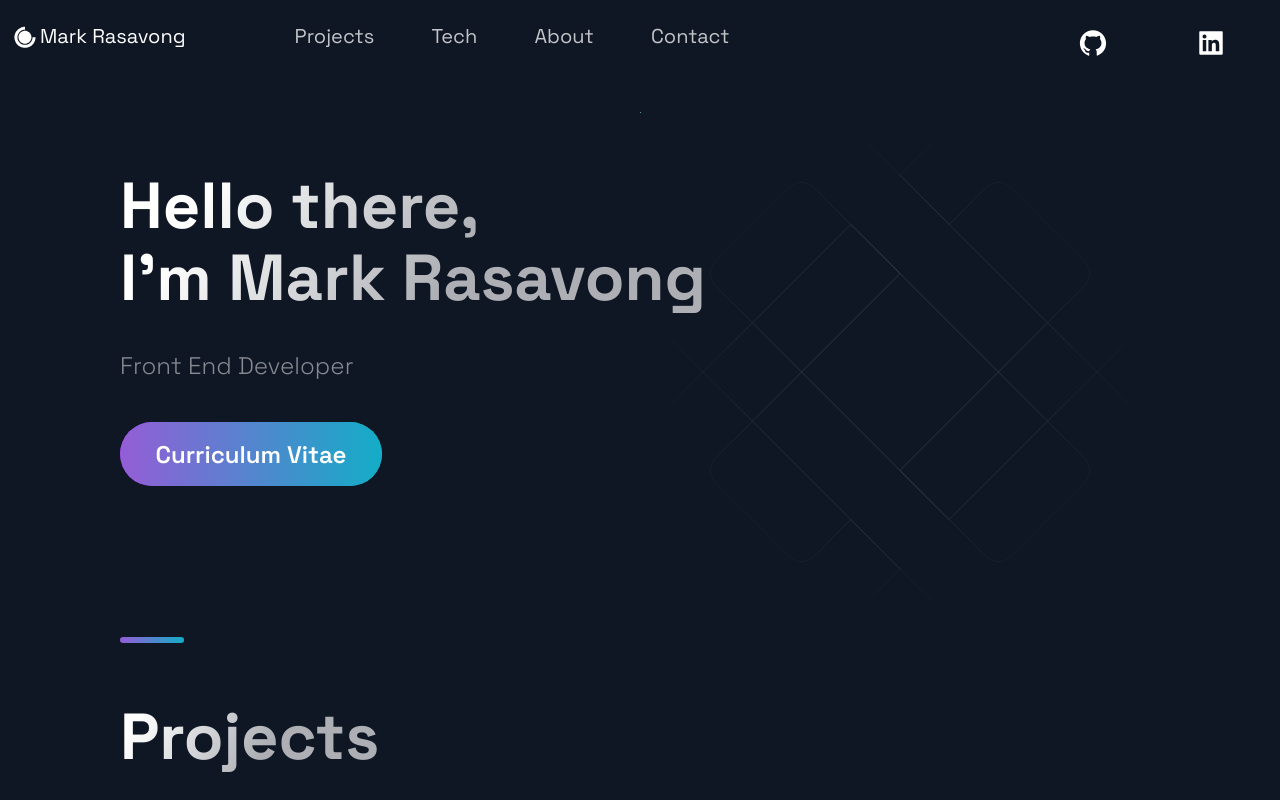
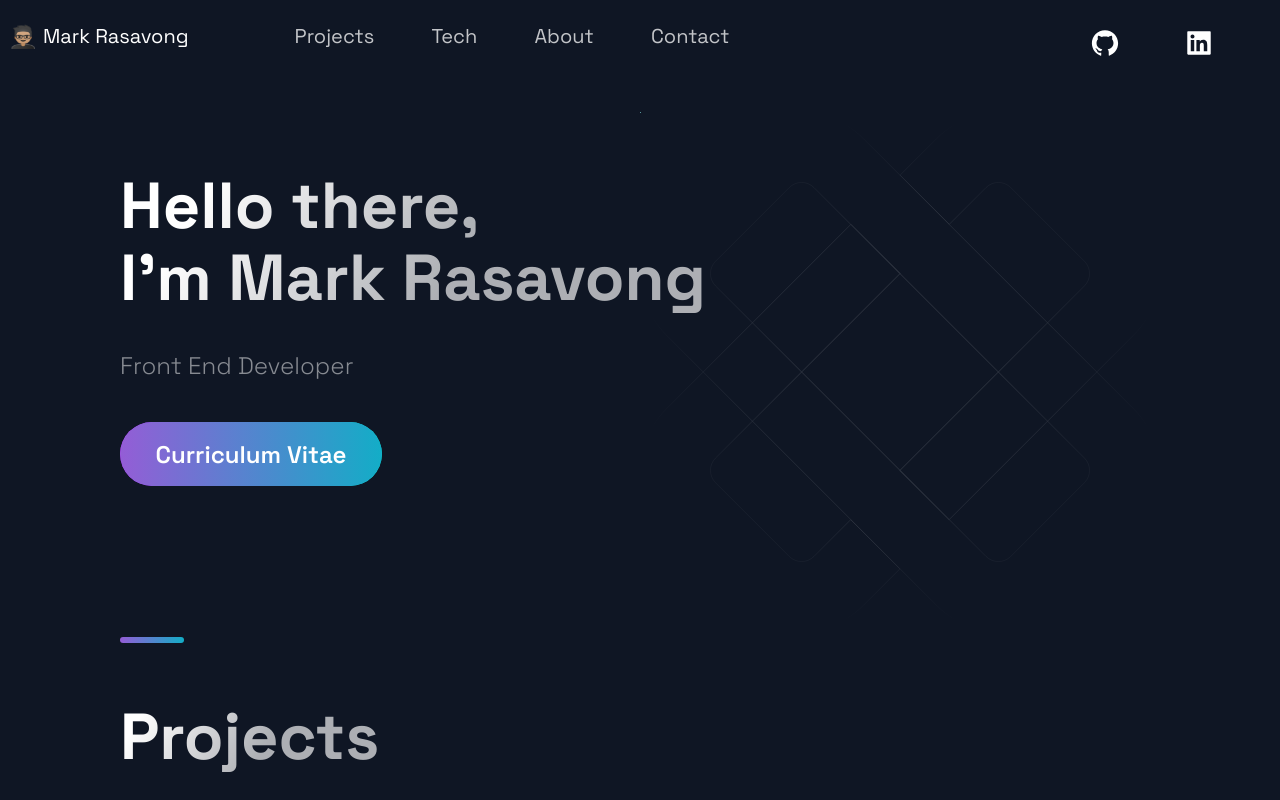
Before and after one commit to drazomo/marksCurriculumVitae, a Next.js app: page / in a window 1280 px wide. Shown: the top 800 px of the page. Built offline with nearby package versions, Linux system fonts and the light colour scheme.

Commit message:
style: adjustments at header and footer

```diff
--- a/src/components/Footer/Footer.styled.ts
+++ b/src/components/Footer/Footer.styled.ts
@@ -55,7 +55,6 @@ export const SocialIconsContainer = styled.div`
 	@media ${(props) => props.theme.breakpoints.sm} {
 		display: flex;
 		width: 100%;
-		flex-direction: column;
 	}
 `
 
--- a/src/components/Footer/index.tsx
+++ b/src/components/Footer/index.tsx
@@ -14,7 +14,7 @@ import {
 } from './Footer.styled'
 
 const Footer = () => (
-	<FooterWrapper>
+	<FooterWrapper id="contact">
 		<LinkList>
 			<LinkColumn>
 				<LinkTitle>Call</LinkTitle>
--- a/src/components/Header/Header.styled.ts
+++ b/src/components/Header/Header.styled.ts
@@ -44,7 +44,7 @@ export const Div2 = styled.div`
 export const Div3 = styled.div`
 	grid-area: 1 / 5 / 2 / 6;
 	display: flex;
-	justify-content: space-around;
+	justify-content: space-evenly;
 	align-items: center;
 
 	@media ${(props) => props.theme.breakpoints.sm} {
@@ -132,3 +132,9 @@ export const SocialIcons = styled.a`
 		cursor: pointer;
 	}
 `
+export const ImageContainer = styled.div`
+	height: 2.5rem;
+	width: 2.5rem;
+
+	margin-right: 0.5em;
+`
--- a/src/components/Header/index.tsx
+++ b/src/components/Header/index.tsx
@@ -1,6 +1,6 @@
 import Link from 'next/link'
 import React from 'react'
-import { DiCssdeck } from 'react-icons/di'
+import avatar from '@/public/images/avatar.png'
 import { AiFillGithub, AiFillLinkedin } from 'react-icons/ai'
 
 import {
@@ -11,7 +11,9 @@ import {
 	Div3,
 	NavLink,
 	SocialIcons,
+	ImageContainer,
 } from './Header.styled'
+import Image from 'next/image'
 
 const Header = () => (
 	<Container>
@@ -25,7 +27,15 @@ const Header = () => (
 						marginBottom: '2.1vh',
 					}}
 				>
-					<DiCssdeck size="3rem" /> <BrandSpan>Mark Rasavong</BrandSpan>
+					<ImageContainer>
+						<Image
+							src={avatar}
+							alt="Mark Rasavong's web logo"
+							width={'100%'}
+							height={'100%'}
+						/>
+					</ImageContainer>
+					<BrandSpan>Mark Rasavong</BrandSpan>
 				</a>
 			</Link>
 		</Div1>
```
Also changed, not shown: public/images/avatar.png (added).
